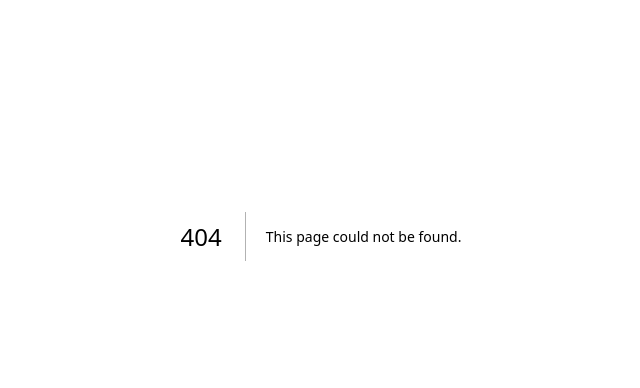
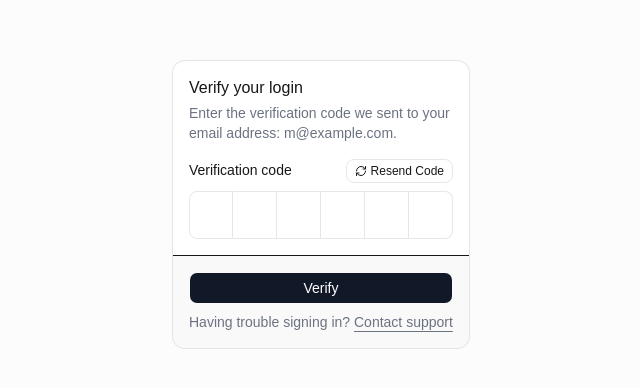
Before and after one commit to Xedcode69/agent-markets, a Next.js app in the folder frontend/: page /otp in a window 1280 px wide. Before the commit this address had no page. Shown: the part 164-552 px from the top of the page, without its empty margins (319-959 px from the left). Built offline with nearby package versions, Linux system fonts and the light colour scheme.

Commit message:
add otp verification page

```diff
--- /dev/null
+++ b/frontend/app/otp/page.tsx
@@ -0,0 +1,9 @@
+import {InputOTPForm} from '../../components/auth/otp-form'
+
+export default function VerifyOtp(){
+    return(
+        <main className="flex min-h-[calc(100vh-4rem)] items-center justify-center bg-muted/30 px-4 py-12">
+            <InputOTPForm />
+        </main>
+    )
+}
```
